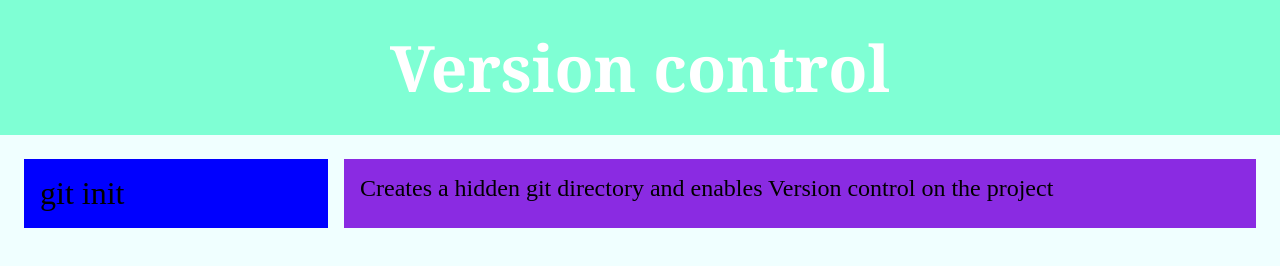
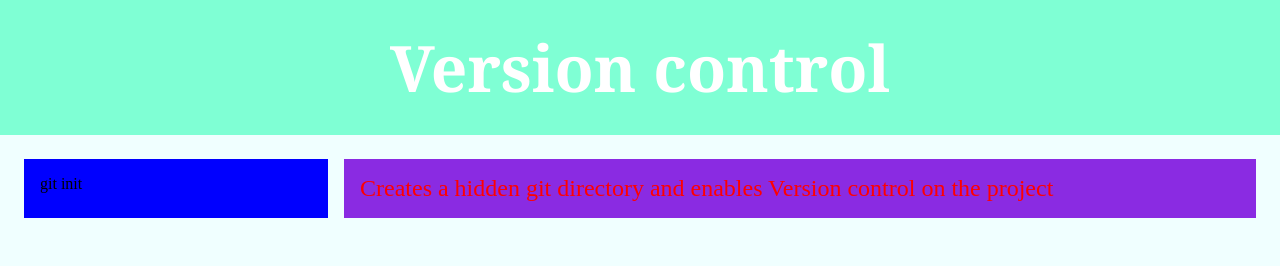
Before and after one commit to idacarlin95/version--control, a plain HTML site: page index.html in a window 1280 px wide. Drawn offline with Linux system fonts and the light colour scheme.

Commit message:
init project

```diff
--- a/styles/versioncontrol.css
+++ b/styles/versioncontrol.css
@@ -35,11 +35,12 @@ body {
 .git-commands__command {
     background-color: blue;
     padding: 16px;
-    font-size: 2rem;
+
 }
 
 .git-commands__effect {
     background-color: blueviolet;
+    color: red;
     padding: 16px;
     font-size: 1.5rem;
 
```
Also changed, not shown: 1 other file.
